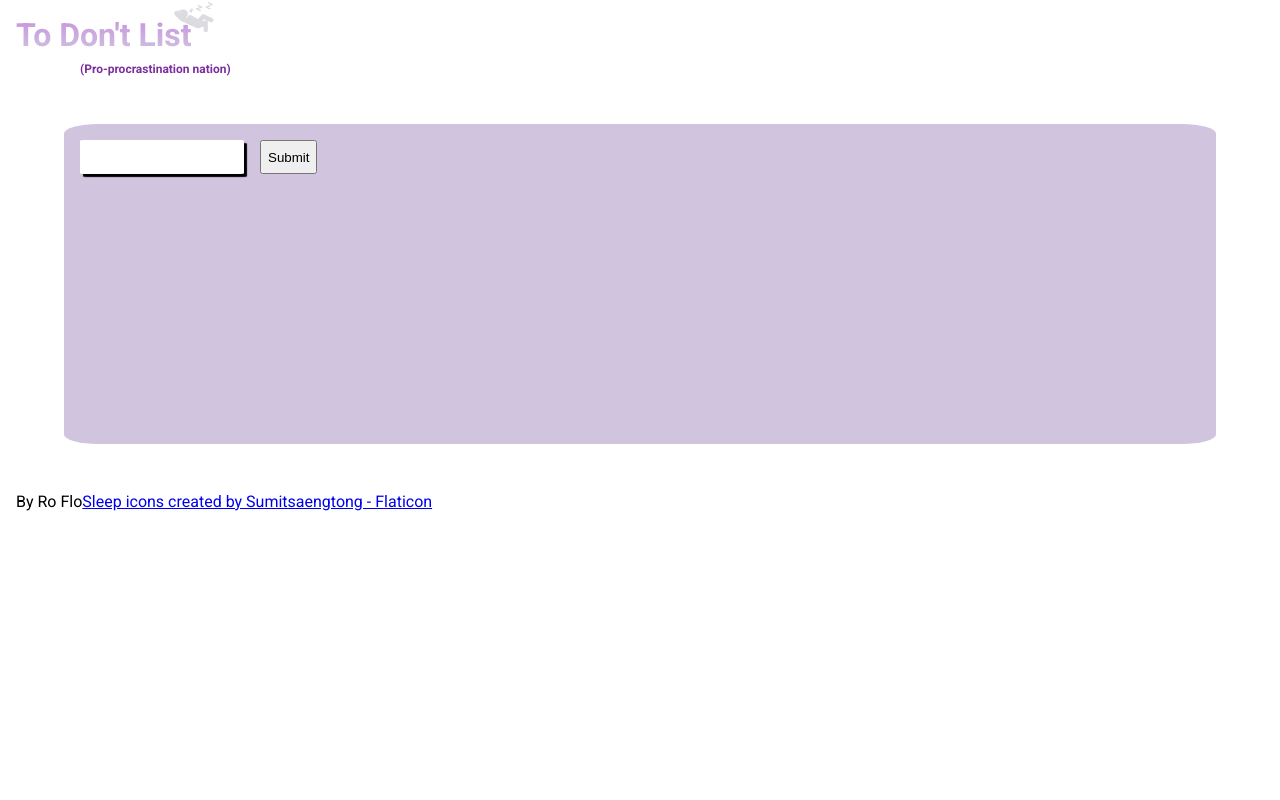
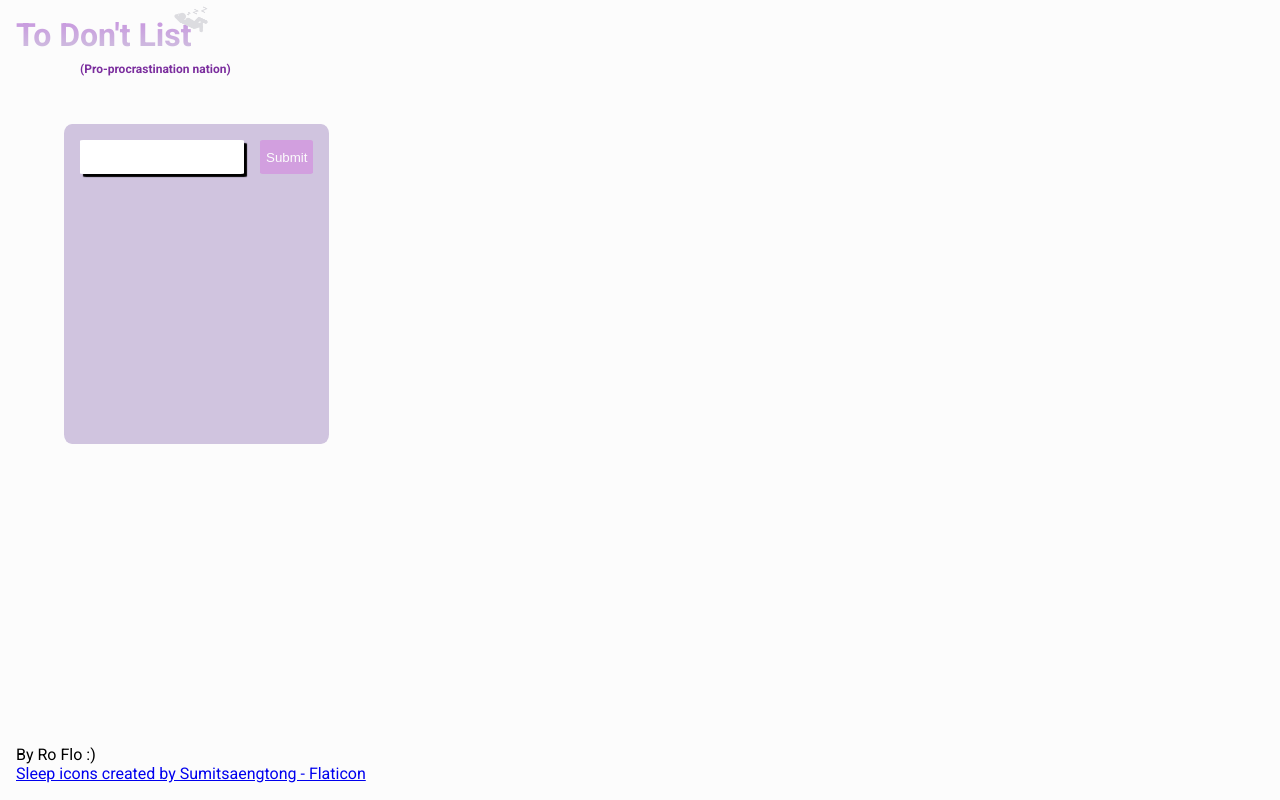
Before and after one commit to rocioflo/to-dont-list, a React (Vite) app: page / in a window 1280 px wide. Built offline with nearby package versions, Linux system fonts and the light colour scheme.

Commit message:
Add styles and logic to submit

```diff
--- a/src/App.css
+++ b/src/App.css
@@ -1,5 +1,16 @@
+body {
+  background-color: #fcfcfc;
+  margin: 0;
+  height: 100vh;
+}
+
 #root {
   font-family: Roboto;
+  max-width: max-content;
+  height: 100%;
+
+  display: grid;
+  grid-template-rows: 1fr 9fr 1fr;
 }
 
 .inputDiv {
@@ -38,10 +49,6 @@
   animation-name: begone;
 }
 
-body {
-  margin: 0;
-}
-
 main {
   background-color: #d0c4df;
   margin: 2rem 4rem;
@@ -49,6 +56,7 @@ main {
   height: 40vh;
   display: flex;
   flex-direction: column;
+  max-width: fit-content;
 }
 
 .inputAndButton {
@@ -64,10 +72,31 @@ input {
   box-shadow: 3px 3px 1px black;
 }
 
+.submitButton {
+  border: none;
+  border-radius: 5%;
+  background-color: #d29fdf;
+  color: #fcfcfc;
+
+  &:hover {
+    background-color: #dcabdf;
+  }
+
+  &:active {
+    background-color: #7b2e9e;
+  }
+}
+
 li {
   list-style-type: none;
 }
 
+.deterrent {
+  position: absolute;
+}
+
 footer {
   padding: 1rem;
+  display: flex;
+  flex-direction: column;
 }
--- a/src/App.tsx
+++ b/src/App.tsx
@@ -37,11 +37,15 @@ function App() {
             <div className="inputAndButton">
               <input id="input" onChange={(ev) => setToDont(ev.target.value)} />
               <button
+                className="submitButton"
                 type="submit"
                 onClick={(ev) => {
                   ev.preventDefault();
                   setListItem(toDont);
-                  setDeterrent(randomizeDeterrent(deterrents));
+                  // if input empty set happy face
+                  if (toDont) {
+                    setDeterrent(randomizeDeterrent(deterrents));
+                  }
                 }}
               >
                 Submit
@@ -52,12 +56,12 @@ function App() {
         <ul>
           <li>
             <p id="list">{listItem}</p>
-            <span>{deterrent}</span>
+            <span className="deterrent">{deterrent}</span>
           </li>
         </ul>
       </main>
       <footer>
-        <span>By Ro Flo</span>
+        <span>By Ro Flo :)</span>
         <span>
           <a
             href="https://www.flaticon.com/free-icons/sleep"
--- a/src/components/header/Header.css
+++ b/src/components/header/Header.css
@@ -20,10 +20,10 @@ h1 {
   filter: invert(100%) sepia(79%) saturate(287%) hue-rotate(180deg)
     brightness(93%) contrast(88%);
   transform: rotate(25deg);
-  height: 2.5rem;
+  height: 2.1rem;
   position: absolute;
   left: 11rem;
-  top: -0.5rem;
+  top: -0.1rem;
 }
 
 h2 {
```
